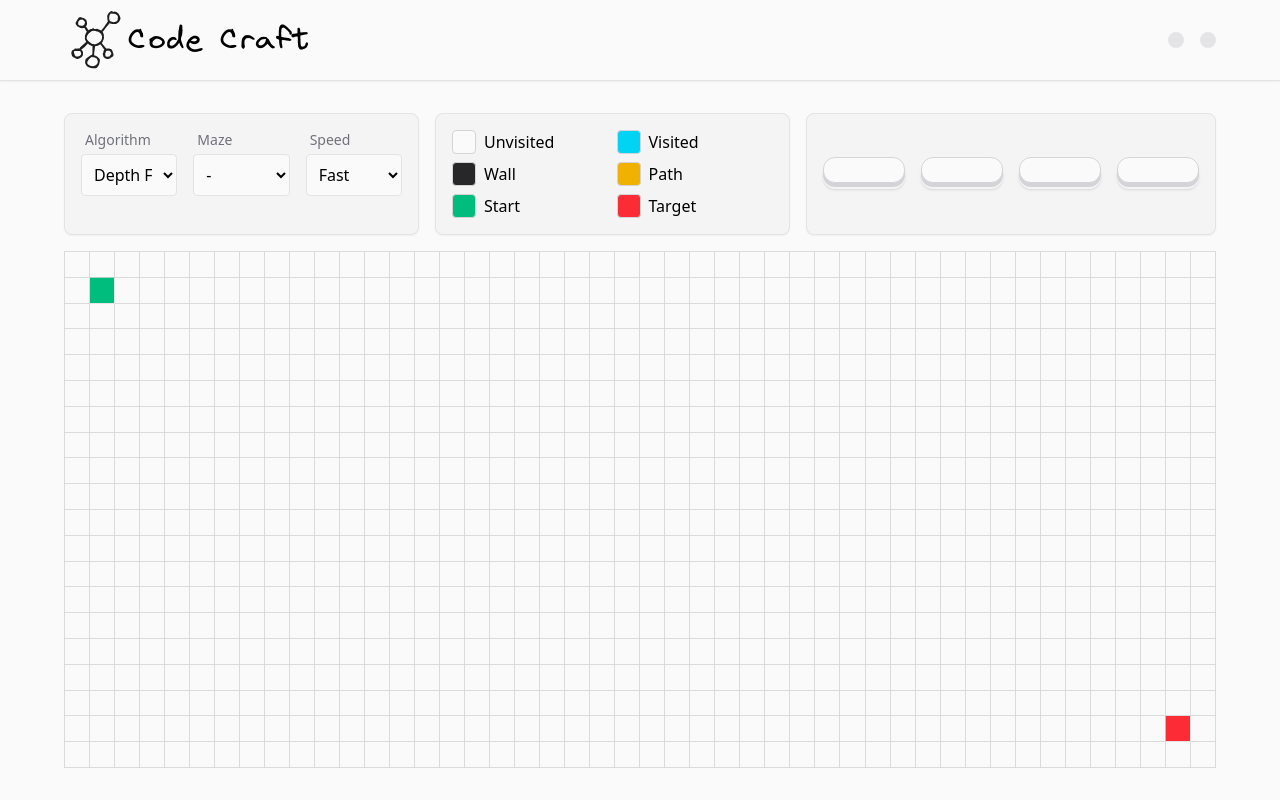
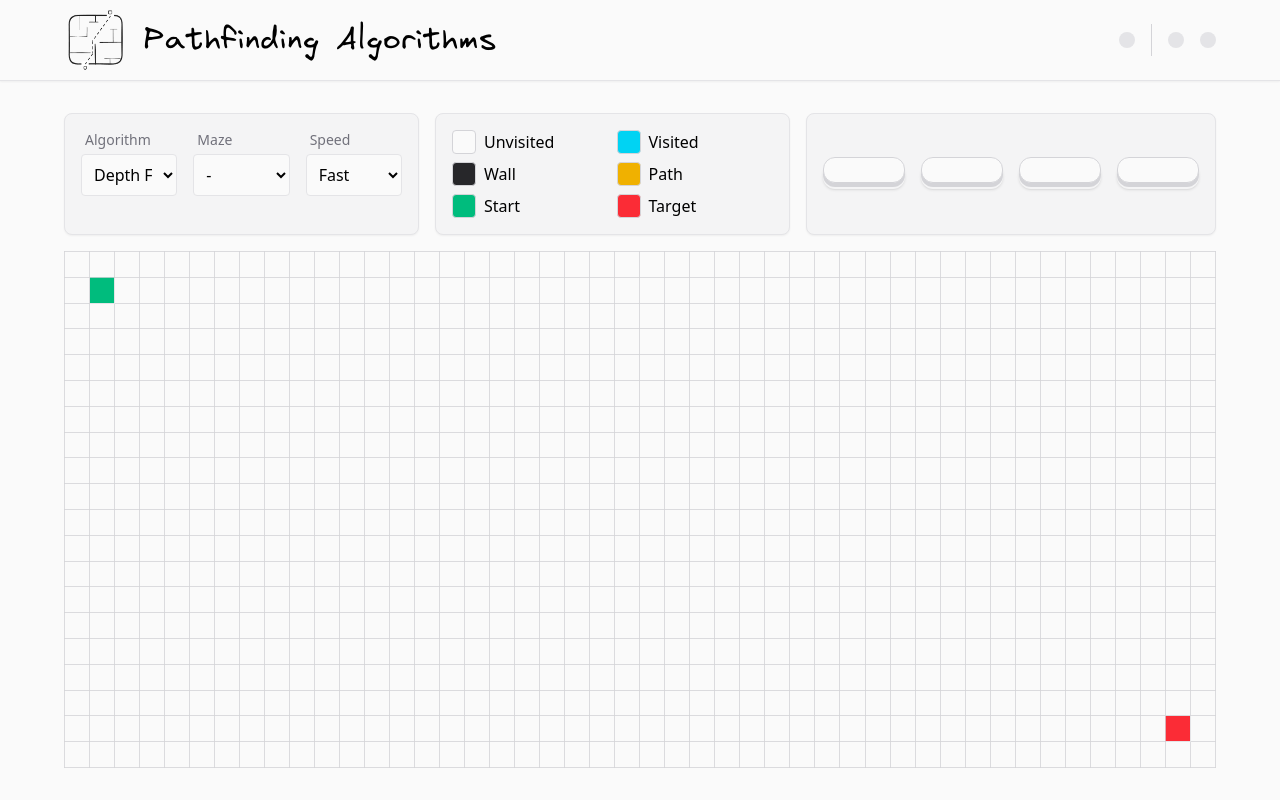
Before and after one commit to victormhp/code-craft, a SvelteKit app: page /pathfinding in a window 1280 px wide. Built offline with nearby package versions, Linux system fonts and the light colour scheme.

Commit message:
Update nav algorithm and add general config for links and algs

```diff
--- a/src/lib/components/index.ts
+++ b/src/lib/components/index.ts
@@ -1,2 +1,2 @@
 export { default as NavHome } from './nav-home.svelte';
-export { default as NavAlgorithms } from './nav-algorithms.svelte';
+export { default as NavAlgorithm } from './nav-algorithm.svelte';
--- /dev/null
+++ b/src/lib/components/nav-algorithm.svelte
@@ -0,0 +1,50 @@
+<script lang="ts">
+  import 'iconify-icon';
+  import { links, algorithms, type Algorithm } from '$lib/config';
+
+  type NavProps = {
+    algorithm: Algorithm;
+  };
+
+  const { algorithm: selectedAlgorithm }: NavProps = $props();
+
+  const { title, img, alt } = algorithms[selectedAlgorithm];
+</script>
+
+<header class="z-50 w-full border-b border-zinc-200 bg-zinc-50 px-4 py-2 shadow-xs lg:px-16">
+  <nav class="flex items-center justify-between">
+    <a class="flex items-center gap-4" href="/">
+      <img class="size-12 sm:size-14 lg:size-16" src={img} {alt} />
+      <h1 class="font-virgil text-lg font-bold tracking-wider sm:text-2xl lg:text-3xl">{title}</h1>
+    </a>
+    <div class="flex items-center gap-4">
+      <a
+        class="rounded-lg bg-zinc-200 p-2 transition-colors hover:bg-zinc-300"
+        href="/"
+        aria-label="Go Back"
+      >
+        <iconify-icon icon="material-symbols:arrow-back-rounded" width="20" height="20"
+        ></iconify-icon>
+      </a>
+      <div class="h-8 w-0.25 bg-zinc-300 max-sm:hidden"></div>
+      <a
+        class="rounded-lg bg-zinc-200 p-2 transition-colors hover:bg-zinc-300 max-sm:hidden"
+        href={links.linkedin}
+        target="_blank"
+        aria-label="LinkedIn Link"
+        rel="noopener noreferrer"
+      >
+        <iconify-icon icon="ri:linkedin-fill" width="20" height="20"></iconify-icon>
+      </a>
+      <a
+        class="rounded-lg bg-zinc-200 p-2 transition-colors hover:bg-zinc-300 max-sm:hidden"
+        href={links.github}
+        target="_blank"
+        aria-label="Github Link"
+        rel="noopener noreferrer"
+      >
+        <iconify-icon icon="bi:github" width="20" height="20"></iconify-icon>
+      </a>
+    </div>
+  </nav>
+</header>
--- a/src/lib/components/nav-algorithms.svelte
+++ /dev/null
@@ -1,32 +0,0 @@
-<script lang="ts">
-  import 'iconify-icon';
-</script>
-
-<header class="z-50 w-full border-b border-zinc-200 bg-zinc-50 px-4 py-2 shadow-xs lg:px-16">
-  <nav class="flex items-center justify-between">
-    <a class="homelink flex items-center" href="/">
-      <img class="size-16" src="logo-no-bg.svg" alt="Web logo" />
-      <h1 class="font-virgil text-2xl font-bold tracking-wider lg:text-3xl">Code Craft</h1>
-    </a>
-    <div class="flex gap-4">
-      <a
-        class="rounded-lg bg-zinc-200 p-2 transition-colors hover:bg-zinc-300"
-        href="https://www.linkedin.com/in/victormhp"
-        target="_blank"
-        aria-label="LinkedIn Link"
-        rel="noopener noreferrer"
-      >
-        <iconify-icon icon="ri:linkedin-fill" width="20" height="20"></iconify-icon>
-      </a>
-      <a
-        class="rounded-lg bg-zinc-200 p-2 transition-colors hover:bg-zinc-300"
-        href="https://github.com/victormhp/code-craft"
-        target="_blank"
-        aria-label="Github Link"
-        rel="noopener noreferrer"
-      >
-        <iconify-icon icon="bi:github" width="20" height="20"></iconify-icon>
-      </a>
-    </div>
-  </nav>
-</header>
--- a/src/lib/components/nav-home.svelte
+++ b/src/lib/components/nav-home.svelte
@@ -3,6 +3,7 @@
   import { ParticlesSettings } from '$lib/components/particles';
   import { clickOutside } from '$lib/utils';
   import { appSettings } from '$lib/store.svelte';
+  import { links } from '$lib/config';
 
   let isClosed = true;
   const closeParticleSettings = () => (isClosed = true);
@@ -15,7 +16,7 @@
     <div class="hidden lg:flex lg:gap-4">
       <a
         class="rounded-md bg-zinc-200 p-2 transition-colors hover:bg-zinc-300"
-        href="https://www.linkedin.com/in/victormhp"
+        href={links.linkedin}
         target="_blank"
         aria-label="LinkedIn Link"
         rel="noopener noreferrer"
@@ -25,7 +26,7 @@
       </a>
       <a
         class="rounded-md bg-zinc-200 p-2 transition-colors hover:bg-zinc-300"
-        href="https://github.com/victormhp/code-craft"
+        href={links.linkedin}
         target="_blank"
         aria-label="Github Link"
         rel="noopener noreferrer"
@@ -33,7 +34,7 @@
         <iconify-icon icon="bi:github" width="20" height="20" class="text-zinc-800"></iconify-icon>
       </a>
     </div>
-    <a class="homelink flex items-center" href="/">
+    <a class="flex items-center" href="/">
       <img class="size-16 lg:size-22" src="logo-no-bg.svg" alt="Web logo" />
       <h1 class="font-virgil text-3xl font-bold tracking-wider lg:text-4xl">Code Craft</h1>
     </a>
--- a/src/lib/components/sorting/sorting-visualizer.svelte
+++ b/src/lib/components/sorting/sorting-visualizer.svelte
@@ -177,10 +177,10 @@
     <div
       class="media flex justify-center gap-4 rounded-lg border border-zinc-200 bg-zinc-100 p-4 shadow-sm sm:gap-2"
     >
-      {#each mediaButtons as btn}
+      {#each mediaButtons as {label, icon, color, action, disabled,}}
         <div>
-          <PressableButton label={btn.label} action={btn.action} disabled={btn.disabled}>
-            <iconify-icon icon={btn.icon} width="24" height="24" class={btn.color}></iconify-icon>
+          <PressableButton {label} {action} {disabled}>
+            <iconify-icon {icon} width="24" height="24" class={color}></iconify-icon>
           </PressableButton>
         </div>
       {/each}
--- a/src/lib/components/ui/pressable-button.svelte
+++ b/src/lib/components/ui/pressable-button.svelte
@@ -1,26 +1,29 @@
 <script lang="ts">
   // Giving credit to this amazing button https://www.joshwcomeau.com/animation/3d-button/
   import type { Snippet } from 'svelte';
+  import type { ClassValue } from 'svelte/elements';
 
   interface ButtonProps {
     children: Snippet;
     label: string;
+    class?: ClassValue;
     href?: string;
     action?: () => void;
     disabled?: boolean;
   }
 
-  let {
+  const {
     children,
     href,
+    label = 'Pressable Button',
     action,
-    label = 'Pressable Button',
+    class: className,
     disabled = $bindable(false)
   }: ButtonProps = $props();
 </script>
 
 {#if href}
-  <a {href} class="pushable" aria-label={label}>
+  <a {href} class={['pushable', className]} aria-label={label}>
     <span class="shadow"></span>
     <span class="edge"></span>
     <span class="front">
@@ -30,7 +33,7 @@
 {:else}
   <button
     type="button"
-    class="pushable"
+    class={['pushable', className]}
     aria-label={label}
     {disabled}
     aria-disabled={disabled}
--- /dev/null
+++ b/src/lib/config.ts
@@ -0,0 +1,46 @@
+//
+// Algorithms
+//
+export interface AlgorithmConfig {
+  title: string;
+  img: string;
+  path: string;
+  alt: string;
+}
+
+export type Algorithm = 'sorting' | 'pathfinding' | 'hanoi';
+
+export const algorithms: Record<Algorithm, AlgorithmConfig> = {
+  sorting: {
+    title: 'Sorting Algorithms',
+    img: './sorting.png',
+    path: '/sorting',
+    alt: 'Sorting Logo'
+  },
+  pathfinding: {
+    title: 'Pathfinding Algorithms',
+    img: './pathfinding.png',
+    path: '/pathfinding',
+    alt: 'Pathfinding Logo'
+  },
+  hanoi: {
+    title: 'Tower of Hanoi',
+    img: './hanoi.png',
+    path: '/hanoi',
+    alt: 'Hanoi Logo'
+  }
+};
+
+export const routes = Object.values(algorithms).map((a) => ({
+  title: a.title,
+  img: a.img,
+  path: a.path
+}));
+
+//
+// Link
+//
+export const links = {
+  github: 'https://github.com/victormhp/code-craft',
+  linkedin: 'https://www.linkedin.com/in/victormhp'
+};
--- a/src/routes/(algorithms)/+layout.svelte
+++ b/src/routes/(algorithms)/+layout.svelte
@@ -1,6 +1,11 @@
-<script>
-  import { NavAlgorithms } from '$lib/components';
+<script lang="ts">
+  import { page } from '$app/state';
+  import { NavAlgorithm } from '$lib/components';
+  import type { Algorithm } from '$lib/config';
+
+  const path = page.url.pathname;
+  const algorithm = path.slice(1) as Algorithm;
 </script>
 
-<NavAlgorithms />
+<NavAlgorithm {algorithm} />
 <slot />
--- a/src/routes/+layout.svelte
+++ b/src/routes/+layout.svelte
@@ -1,4 +1,4 @@
-<script>
+<script lang="ts">
   import '../app.css';
   import { onNavigate } from '$app/navigation';
 
--- a/src/routes/+page.svelte
+++ b/src/routes/+page.svelte
@@ -1,15 +1,10 @@
 <script lang="ts">
+  import { fade } from 'svelte/transition';
+  import { NavHome } from '$lib/components';
   import { Particles } from '$lib/components/particles';
-  import { NavHome } from '$lib/components';
+  import { PressableButton } from '$lib/components/ui';
   import { appSettings } from '$lib/store.svelte';
-  import { fade } from 'svelte/transition';
-  import PressableButton from '$lib/components/ui/pressable-button.svelte';
-
-  const routes = [
-    { title: 'Sorting Algorithms', img: './sorting.png', path: '/sorting' },
-    { title: 'Pathfinding Algorithms', img: './pathfinding.png', path: '/pathfinding' },
-    { title: 'Tower of Hanoi', img: './hanoi.png', path: '/' }
-  ];
+  import { routes } from '$lib/config';
 </script>
 
 <svelte:head>
@@ -21,8 +16,8 @@
 <main class="mx-auto flex w-[min(80rem,100%-4rem)] items-center justify-center py-8">
   {#if appSettings.isMenuOpened}
     <section
-      in:fade={{ duration: 200 }}
-      out:fade={{ duration: 200 }}
+      in:fade
+      out:fade
       class="grid w-full grid-cols-[repeat(auto-fill,minmax(15rem,1fr))] place-items-center gap-8 select-none"
     >
       {#each routes as { title, img, path }}
```
